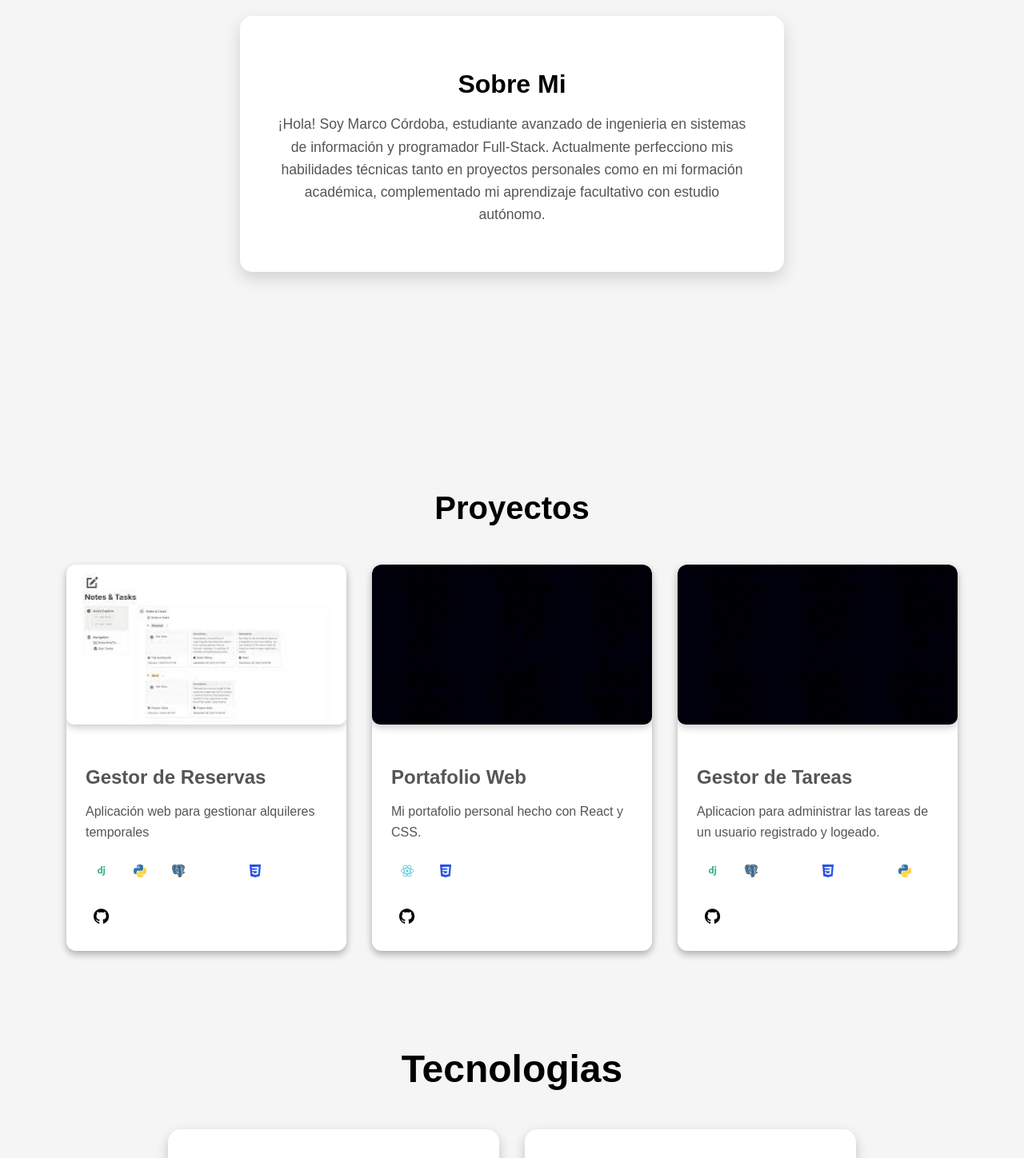
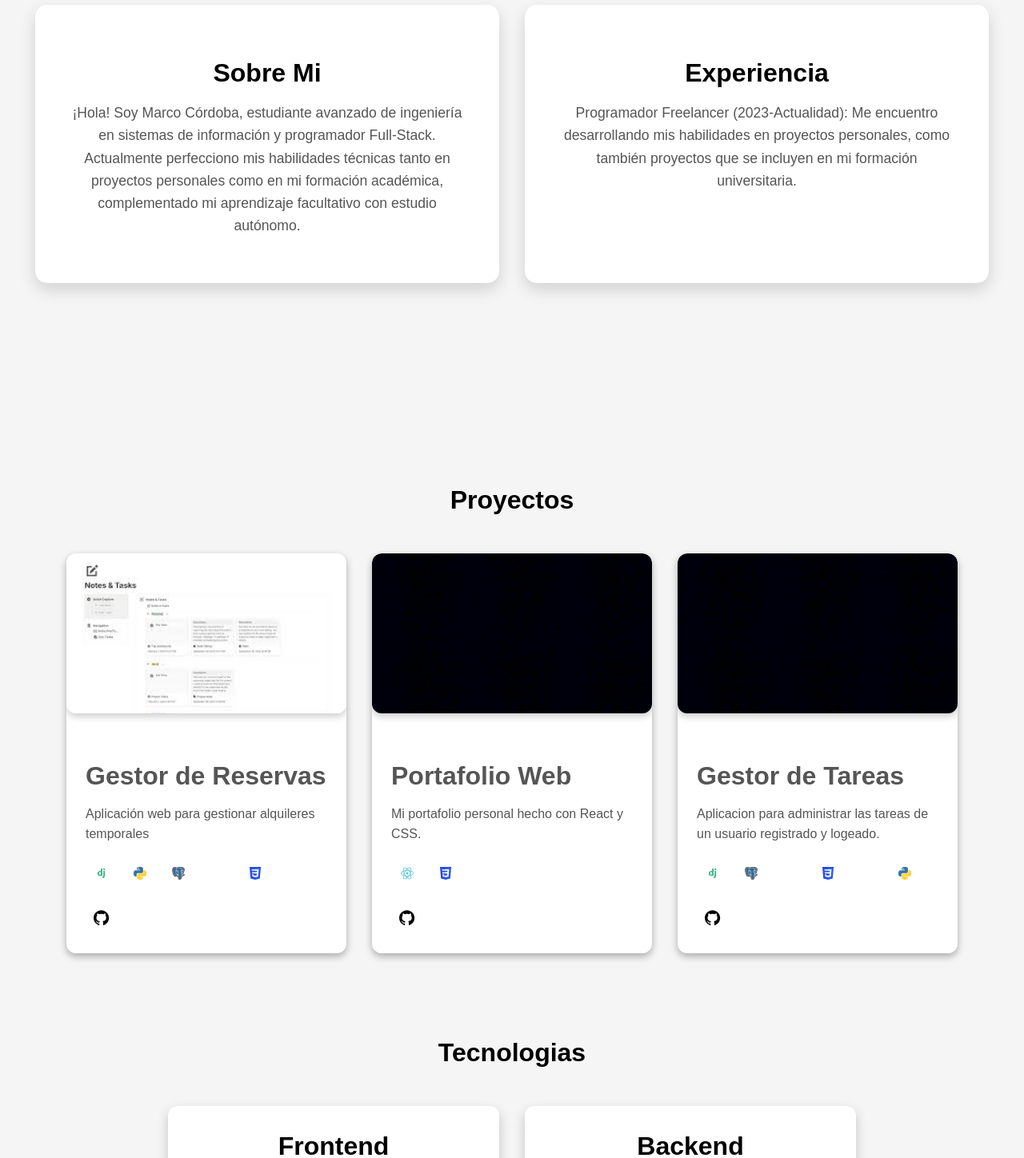
Before and after one commit to MarcoCordoba/Portafolio1, a React (Vite) app: page / in a window 1280 px wide. Shown: the part 960-2408 px from the top of the page at 80% size. Built offline with nearby package versions, Linux system fonts and the light colour scheme; some icons are missing; a web font is replaced by a local one.

Commit message:
cambios en los estilos y optimizacion general

```diff
--- a/src/App.css
+++ b/src/App.css
@@ -4,8 +4,6 @@ body{
     padding: 0;
     font-family: "Big Shoulders Stencil", sans-serif;
     font-optical-sizing: auto;
-    font-weight: <weight>;
-    font-style: normal;
     background-color: #f5f5f5;
 }
 
@@ -13,3 +11,16 @@ ul{
     margin: 0;
     padding: 0;
 }
+
+h1{
+    font-size: 3.5rem;
+    color: #000000;
+}
+
+h2{
+    font-size: 3rem;
+}
+
+h3{
+    font-size: 2rem;
+}
--- a/src/components/Contacto.css
+++ b/src/components/Contacto.css
@@ -1,20 +1,10 @@
-.contacto{
-  padding-bottom: 0;
-  padding-top: 0;
-}
-.contacto h2{
-  font-size: 2.5rem;
-  color: #292929;
-  text-align: center;
-}
-
 .contacto-mensaje {
   display: flex;
   flex-direction: column;
   align-items: center;
   text-align: center;
   padding: 2rem;
-  background-color: #ef9797;
+  background-color: #45d6b7;
   border-radius: 12px;
   box-shadow: 0 4px 10px rgba(0, 0, 0, 0.1);
   max-width: 450px;
@@ -22,13 +12,16 @@
   margin: 0 auto;
 }
 
+.contacto h2{
+  color: #000000;
+  text-align: center;
+  margin-top: 2rem;
+}
+
+
 .contacto-mensaje h3 {
-  font-size: 1.8rem;
-  color: #292929;
-  margin-top: auto;
-  margin-bottom: auto;
-  padding-top: 1rem;
-
+  color: #000000;
+  margin-top: 0.5rem;
 }
 
 .contacto-mensaje form {
@@ -45,7 +38,7 @@
   max-width: 100%;
   padding: 0.8rem;
   border: 1px solid #ccc;
-  border-radius: 10px;
+  border-radius: 12px;
   font-size: 1rem;
   outline: none;
   font-family: "Big Shoulders Stencil", sans-serif;
@@ -62,24 +55,17 @@
   width: 100%;
   max-width: 100%;
   padding: 0.8rem;
-  background-color: #292929;
+  background-color: #000000;
   color: white;
   border: none;
-  border-radius: 10px;
+  border-radius: 12px;
   cursor: pointer;
-  font-size: 1rem;
+  font-size: 1.1rem;
   transition: background-color 0.3s ease;
   text-align: center;
   font-family: "Big Shoulders Stencil", sans-serif;
 }
 
 .contacto-mensaje button:hover {
-  background-color: #444;
+  background-color: #555;
 }
-
-.contacto-informacion h3{
-  font-size: 2rem;
-  color: #292929;
-  text-align: center;
-
-}
--- a/src/components/Contacto.jsx
+++ b/src/components/Contacto.jsx
@@ -1,7 +1,5 @@
 import React from "react";
 import "./Contacto.css";
-import LinkedIn from "./icons/LinkedIn";
-import Github from "./icons/Github";
 
 const Contacto = () => {
     return(
--- a/src/components/Home.css
+++ b/src/components/Home.css
@@ -5,17 +5,13 @@
     padding: 100px 40px;
     min-height: calc(95vh - 140px);
     gap: 60px;
-    padding-top: 100px;
 }
 
 .home-texto h1 {
-    font-size: 3.5rem; /* Tamaño más grande */
     margin-bottom: 0.2rem;
-    color: #000000;
 }
 
 .home-texto h2 {
-    font-size: 2.2rem;
     color: #555;
     margin-top: 0.2rem;
 }
@@ -23,7 +19,7 @@
 img {
     width: 320px; /* Tamaño original de la imagen */
     height: auto;
-    border-radius: 10px;
+    border-radius: 12px;
     box-shadow: 0 4px 10px rgba(0,0,0,0.2);
 }
 
--- a/src/components/Navbar.css
+++ b/src/components/Navbar.css
@@ -19,8 +19,6 @@
     justify-content: flex-end; /*los ubica a la derecha*/
     align-items: center;;
     gap: 2rem; /*espacio entre los enlaces*/
-    margin: 0;
-    padding: 0;
     margin-right: 3rem;
 }
 
--- a/src/components/Proyectos.css
+++ b/src/components/Proyectos.css
@@ -4,9 +4,8 @@
 }
 
 .proyectos-title {
-  font-size: 2.5rem;
   margin-bottom: 3rem;
-  color: black;
+  color: rgb(0, 0, 0);
 }
 
 .proyectos-container {
@@ -42,7 +41,7 @@
 }
 
 .proyecto-title {
-  font-size: 1.5rem;
+
   font-weight: bold;
   color: #555;
   margin-bottom: 0.5rem;
--- a/src/components/SobreMi.css
+++ b/src/components/SobreMi.css
@@ -2,19 +2,33 @@
     display: flex;
     justify-content: center;
     align-items: center;
-    min-height: 70vh; /* Reducido para evitar tanto espacio en blanco */
-    padding: 40px 20px; /* Menos padding arriba */
+    min-height: 70vh;
+    padding: 40px 20px;
+}
+
+.sobre-mi-wrapper {
+    display: flex;
+    flex-wrap: wrap;
+    justify-content: center;
+    gap: 2rem;
+    max-width: 1300px;
+    width: 100%;
 }
 
 .cuadrado {
-    background: #ffffff; /* Color de fondo del cuadrado */
+    background: #ffffff;
     padding: 2.5rem;
     border-radius: 15px;
     box-shadow: 0 8px 20px rgba(0, 0, 0, 0.15);
     text-align: center;
-    max-width: 600px;
-    width: 90%;
+    flex: 1 1 400px;
+    max-width: 500px;
     transition: transform 0.3s ease, box-shadow 0.3s ease;
+}
+
+.cuadrado:hover {
+    transform: translateY(-5px);
+    box-shadow: 0 12px 25px rgba(0, 0, 0, 0.2);
 }
 
 h2 {
--- a/src/components/SobreMi.jsx
+++ b/src/components/SobreMi.jsx
@@ -2,17 +2,25 @@ import React from "react";
 import './SobreMi.css';
 
 const SobreMi = () => {
-    return(
+    return (
         <section className="sobre-mi" id="Sobre-mi">
-            <div className="cuadrado">
-                <h2>Sobre Mi</h2>
-                <p>¡Hola! Soy Marco Córdoba, estudiante avanzado de ingenieria en sistemas de información y programador Full-Stack.
-                    Actualmente perfecciono mis habilidades técnicas tanto en proyectos personales como en mi formación académica,
-                    complementado mi aprendizaje facultativo con estudio autónomo.
-                </p>
+            <div className="sobre-mi-wrapper">
+                <div className="cuadrado">
+                    <h2>Sobre Mi</h2>
+                    <p>¡Hola! Soy Marco Córdoba, estudiante avanzado de ingeniería en sistemas de información y programador Full-Stack.
+                        Actualmente perfecciono mis habilidades técnicas tanto en proyectos personales como en mi formación académica,
+                        complementado mi aprendizaje facultativo con estudio autónomo.
+                    </p>
+                </div>
+                <div className="cuadrado">
+                    <h2>Experiencia</h2>
+                    <p>Programador Freelancer (2023-Actualidad): Me encuentro desarrollando mis habilidades en proyectos personales,
+                        como también proyectos que se incluyen en mi formación universitaria.
+                    </p>
+                </div>
             </div>
         </section>
-    )
+    );
 }
 
 export default SobreMi;
--- a/src/components/Tecnologias.css
+++ b/src/components/Tecnologias.css
@@ -10,9 +10,8 @@
 }
 
 .tecnologias-titulo {
-  font-size: 3rem;
+  color: #000000;
   margin-bottom: 3rem;
-  color: #000000;
 }
 
 .cards-container {
@@ -25,7 +24,7 @@
 
 .card {
   background-color: #ffffff;
-  border-radius: 16px;
+  border-radius: 12px;
   padding: 2rem;
   box-shadow: 0 6px 15px rgba(0, 0, 0, 0.2);
   width: 350px;
@@ -36,10 +35,9 @@
 }
 
 .card h3 {
-  font-size: 2rem;
-  margin-bottom: 1rem; /* Menos espacio entre el título y los íconos */
+  margin-bottom: 1rem;
   margin-top: 0;
-  color: #292929;
+  color: #000000;
 }
 
 .tecnologia-icons {
@@ -59,9 +57,3 @@
 .tecnologia-icons svg:hover {
   transform: scale(1.2);
 }
-
-.tecnologia-icons p{
-  margin-top: 0.5rem;
-  font-size: 0.9rem;
-  color: #292929;
-}
```
